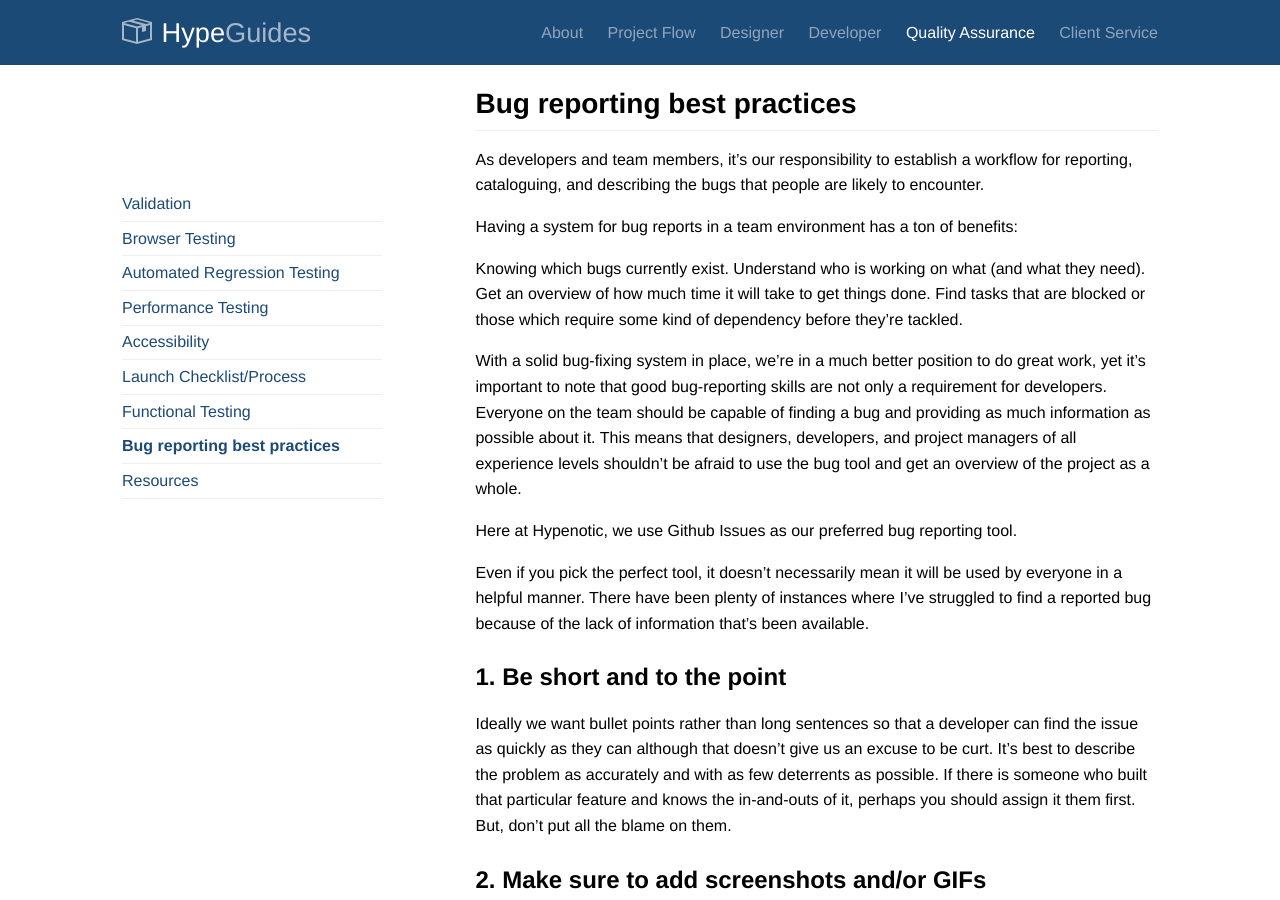
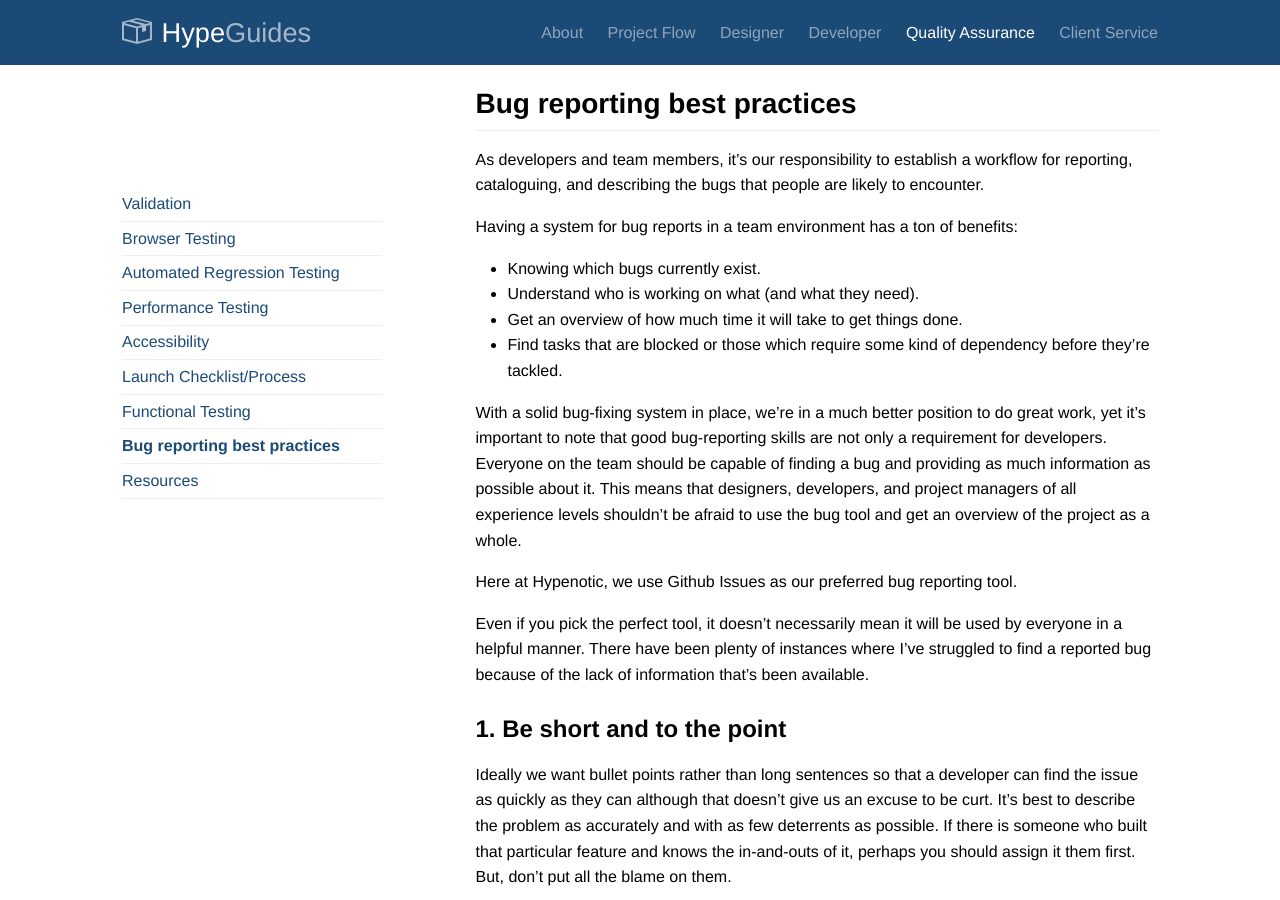
Before and after one commit to TaniaD13/handbook, a Jekyll site: the page built from qa.md, in a window 1280 px wide and 900 px high, scrolled down 4650 px. Built offline with Jekyll 4.4.1, drawn with Linux system fonts in a browser that asks for light colours; Markdown is read by kramdown in place of the engine named in the settings.

Commit message:
Update qa.md

```diff
--- a/qa.md
+++ b/qa.md
@@ -147,10 +147,10 @@ As developers and team members, it's our responsibility to establish a workflow
 
 Having a system for bug reports in a team environment has a ton of benefits:
 
-Knowing which bugs currently exist.
-Understand who is working on what (and what they need).
-Get an overview of how much time it will take to get things done.
-Find tasks that are blocked or those which require some kind of dependency before they're tackled.
+* Knowing which bugs currently exist.
+* Understand who is working on what (and what they need).
+* Get an overview of how much time it will take to get things done.
+* Find tasks that are blocked or those which require some kind of dependency before they're tackled.
 
 With a solid bug-fixing system in place, we're in a much better position to do great work, yet it's important to note that good bug-reporting skills are not only a requirement for developers. Everyone on the team should be capable of finding a bug and providing as much information as possible about it. This means that designers, developers, and project managers of all experience levels shouldn't be afraid to use the bug tool and get an overview of the project as a whole.
 
```
